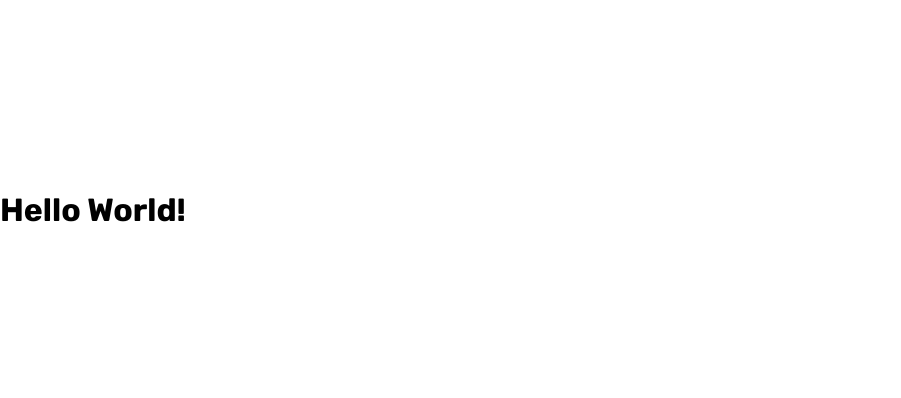
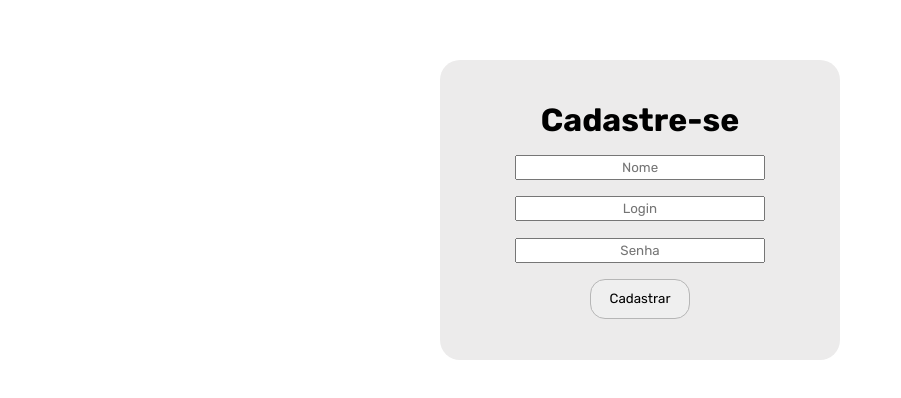
Before and after one commit to brunoogalvani/sistema-ponto-frontend, a React (Vite) app: page /register in a window 1280 px wide. Shown: the part 190-588 px from the top of the page, without its empty margins (0-901 px from the left). Built offline with nearby package versions, Linux system fonts and the light colour scheme.

Commit message:
Página de Registro e nome de usuário no Home

```diff
--- a/src/pages/Home/Home.jsx
+++ b/src/pages/Home/Home.jsx
@@ -1,14 +1,31 @@
+import { useState, useEffect } from 'react';
 import './Home.css'
 import api from '../../services/api'
 
 function Home() {
 
+  const [userName, setUserName] = useState("");
   const userId = sessionStorage.getItem('userId');
-  console.log(userId);
 
-  async function baterPonto(id) {
+  useEffect(() => {
+    async function getUserName() {
+      try {
+        const response = await api.get(`/users/${userId}`);
+        setUserName(response.data.name)
+      } catch (error) {
+        console.error("Erro ao buscar o usuário:", error);
+      }
+    }
+
+      if (userId) {
+        getUserName();
+      }
+
+  }, [userId]);
+
+  async function baterPonto() {
     try {
-      await api.post(`/pontos/bater/${id}`)
+      await api.post(`/pontos/bater/${userId}`)
     } catch (error) {
       alert("Todas as marcações de ponto do dia já foram preenchidas")
       console.error("Erro ao registrar ponto:", error);
@@ -19,7 +36,8 @@ function Home() {
     <>
       <div className="home-container">
         <h1>Registro de Ponto</h1>
-        <button type="button" onClick={() => baterPonto(userId)}>Registrar Ponto</button>
+        <h3>Bem-vindo, {userName}</h3>
+        <button type="button" onClick={baterPonto}>Registrar Ponto</button>
       </div>
     </>
   )
--- a/src/pages/Register/Register.css
+++ b/src/pages/Register/Register.css
@@ -0,0 +1,9 @@
+.register-container {
+    background: #ecebeb;
+    width: 400px;
+    height: 300px;
+    border-radius: 20px;
+    margin: 0 auto;
+    padding: 20px;
+    align-content: center;
+}
--- a/src/pages/Register/Register.jsx
+++ b/src/pages/Register/Register.jsx
@@ -1,11 +1,44 @@
+import { useRef } from 'react'
+import { useNavigate } from 'react-router-dom';
 import './Register.css'
 import api from '../../services/api'
 
 function Register() {
 
+    const navigate = useNavigate();
+    const inputName = useRef();
+    const inputLogin = useRef();
+    const inputPassword = useRef();
+
+    async function cadastrar() {
+        try {
+            const response = await api.post('/users/register', {
+                name: inputName.current.value,
+                login: inputLogin.current.value,
+                password: inputPassword.current.value,
+                role: 1
+            })
+
+            if (response.status === 200) {
+                navigate('/');
+            }
+        } catch (error) {
+            console.error("Erro no cadastro", error);
+            alert("Usuário já existe");
+        }
+    }
+
     return (
         <>
-            <h1>Hello World!</h1>
+            <div className='register-container'>
+                <form>
+                    <h1>Cadastre-se</h1>
+                    <input placeholder='Nome' name='name' type='text' ref={inputName} autoComplete='off' />
+                    <input placeholder='Login' name='login' type='text' ref={inputLogin} autoComplete='off' />
+                    <input placeholder='Senha' name='senha' type='password' ref={inputPassword} autoComplete='off' />
+                    <button type='button' onClick={cadastrar}>Cadastrar</button>
+                </form>
+            </div>
         </>
     )
 }
```
